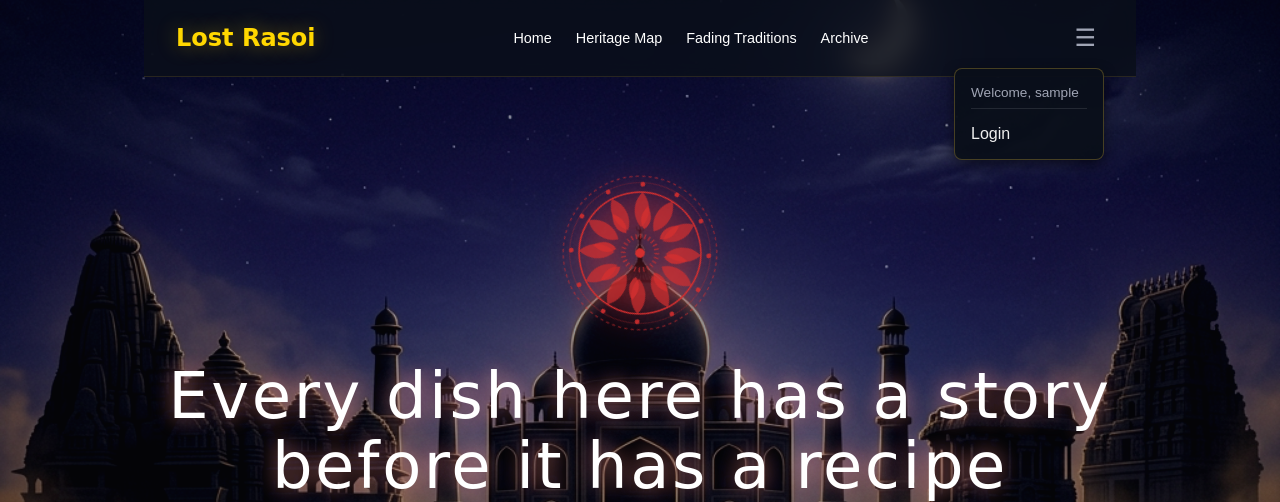
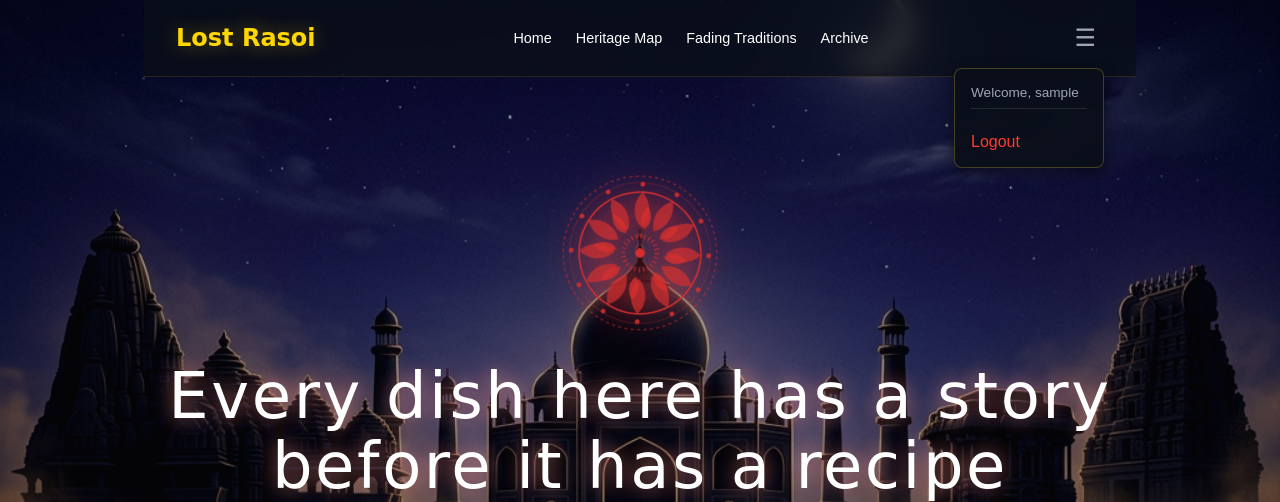
Before and after one commit to mathavnkabil8-art/aahar-parampara, a Flask app: template templates/home.html in a window 1280 px wide, after a click that opens the changed part. Shown: the top 502 px of the page. Run offline with Flask 3, Linux system fonts and the light colour scheme; the template is opened without the code that fills it: most values are stand-ins (such as "Sample title", 1, 10 or a date in 2020); grey boxes marked "Sample" are stand-in pictures.

Commit message:
Update home.html

```diff
--- a/templates/home.html
+++ b/templates/home.html
@@ -17,15 +17,9 @@
       ☰
     </div>
     <div id="user-menu" style="display: none; position: absolute; right: 0; top: 100%; background: rgba(10, 15, 26, 0.95); padding: 1rem; border-radius: 8px; border: 1px solid rgba(212,175,55,0.3); flex-direction: column; gap: 0.8rem; margin-top: 0.5rem; min-width: 150px; text-align: left; box-shadow: 0 4px 12px rgba(0,0,0,0.5);">
-      <span style="color: var(--text-soft); font-size: 0.85rem; border-bottom: 1px solid rgba(255,255,255,0.1); padding-bottom: 0.5rem; margin-bottom: 0.2rem;">Welcome, {{ user_name }}</span>
-      {% if current_user.is_authenticated %}
-      <a href="{{ url_for('wishlist') }}" style="color: var(--accent-gold-pale); text-decoration: none;">Wishlist</a>
-      <a href="{{ url_for('history') }}" style="color: var(--accent-gold-pale); text-decoration: none;">History</a>
-      <a href="{{ url_for('logout') }}" style="color: #FF3B30; text-decoration: none; margin-top: 0.5rem;">Logout</a>
-      {% else %}
-      <a href="{{ url_for('login') }}" style="color: var(--accent-gold-pale); text-decoration: none;">Login</a>
-      {% endif %}
-    </div>
+        <span style="color: var(--text-soft); font-size: 0.85rem; border-bottom: 1px solid rgba(255,255,255,0.1); padding-bottom: 0.5rem; margin-bottom: 0.2rem;">Welcome, {{ user_name }}</span>
+        <a href="{{ url_for('logout') }}" style="color: #FF3B30; text-decoration: none; margin-top: 0.5rem;">Logout</a>
+      </div>
   </div>
 </div>
 
```
